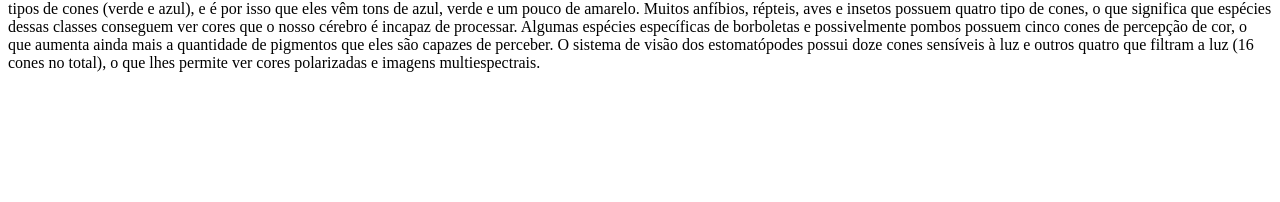
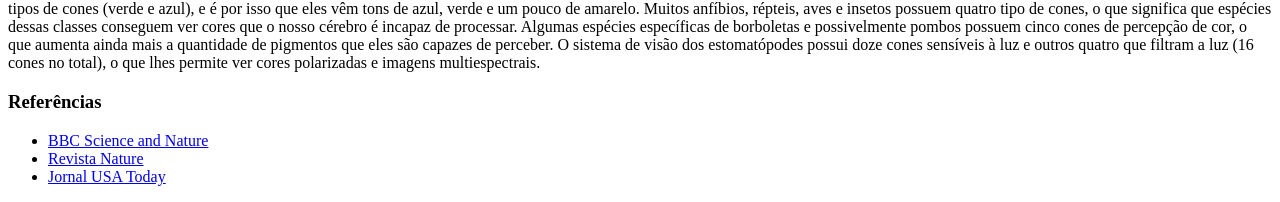
Before and after one commit to marcoglnd/trybe-exercises, a plain HTML site: page 3.4/stomatopoda.html in a window 1280 px wide. Shown: the part 1668-1870 px from the top of the page. Before the commit the page ends 1756 px from the top, so only its background shows below. Drawn offline with Linux system fonts and the light colour scheme.

Commit message:
passo 13 concluído

```diff
--- a/3.4/stomatopoda.html
+++ b/3.4/stomatopoda.html
@@ -59,6 +59,14 @@
           <img src="https://upload.wikimedia.org/wikipedia/commons/thumb/e/eb/Mantis_shrimp_from_front.jpg/340px-Mantis_shrimp_from_front.jpg" alt="Imagem do Stomatopoda">
           <p>Esses animais possuem o <strong>mais complexo sistema de visão de cores do mundo animal</strong>, pois enxergam 12 cores primárias, correspondentes aos 12 pigmentos distintos presentes em sua retina. Nossos olhos possuem três tipos desses receptores - que correspondem à luz azul, verde e vermelha -, que nos permitem perceber o espectro de cores que vemos. Os cães contam com apenas dois tipos de cones (verde e azul), e é por isso que eles vêm tons de azul, verde e um pouco de amarelo. Muitos anfíbios, répteis, aves e insetos possuem quatro tipo de cones, o que significa que espécies dessas classes conseguem ver cores que o nosso cérebro é incapaz de processar. Algumas espécies específicas de borboletas e possivelmente pombos possuem cinco cones de percepção de cor, o que aumenta ainda mais a quantidade de pigmentos que eles são capazes de perceber. O sistema de visão dos estomatópodes possui doze cones sensíveis à luz e outros quatro que filtram a luz (16 cones no total), o que lhes permite ver cores polarizadas e imagens multiespectrais.</p>
         </section>
+        <section>
+          <h3>Referências</h3>
+          <ul>
+            <li><a href="https://archive.is/20120527055517/www.bbc.co.uk/nature/blueplanet/factfiles/crustaceans/mantis_shrimp_bg.shtml">BBC Science and Nature</a></li>
+            <li><a href="http://www.nature.com/nature/journal/v401/n6756/full/401873a0.html">Revista Nature</a></li>
+            <li><a href="http://www.usatoday.com/tech/columnist/aprilholladay/2006-01-09-shrimp_x.htm">Jornal USA Today</a></li>
+          </ul>
+        </section>
       </article>
     </main>
   </body>
```
